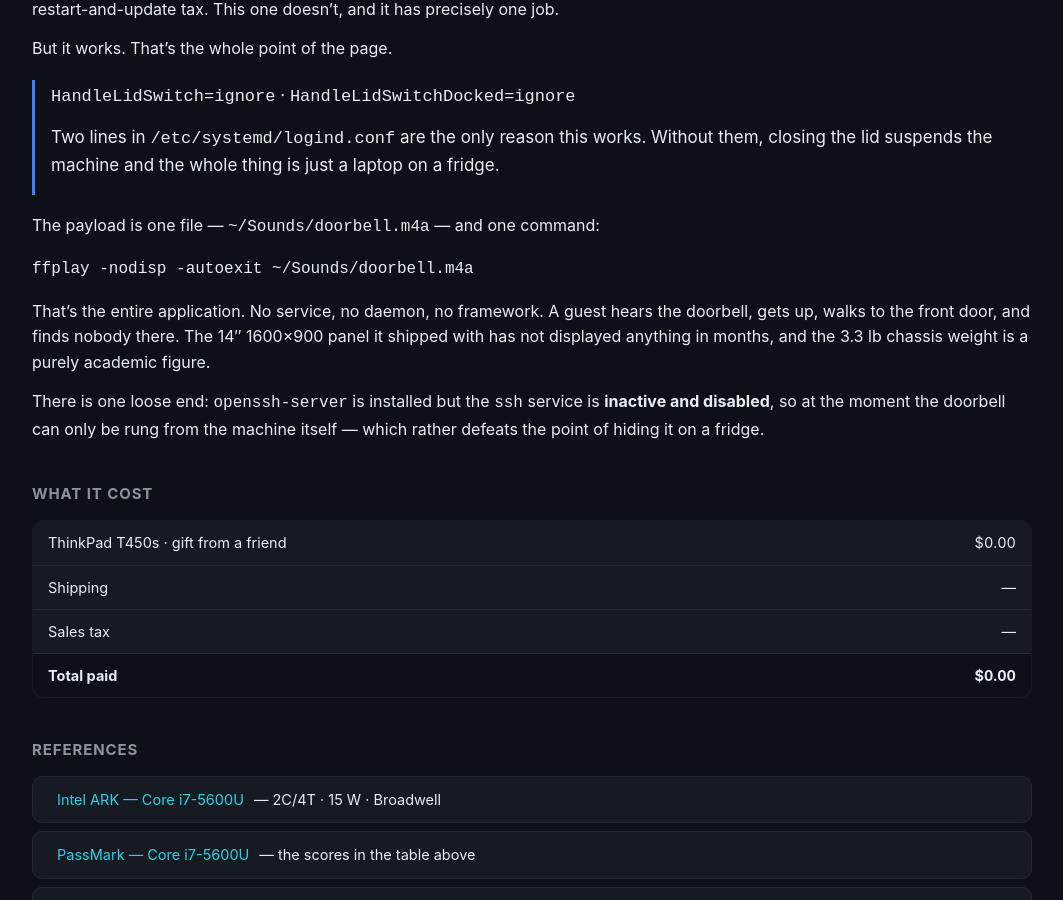
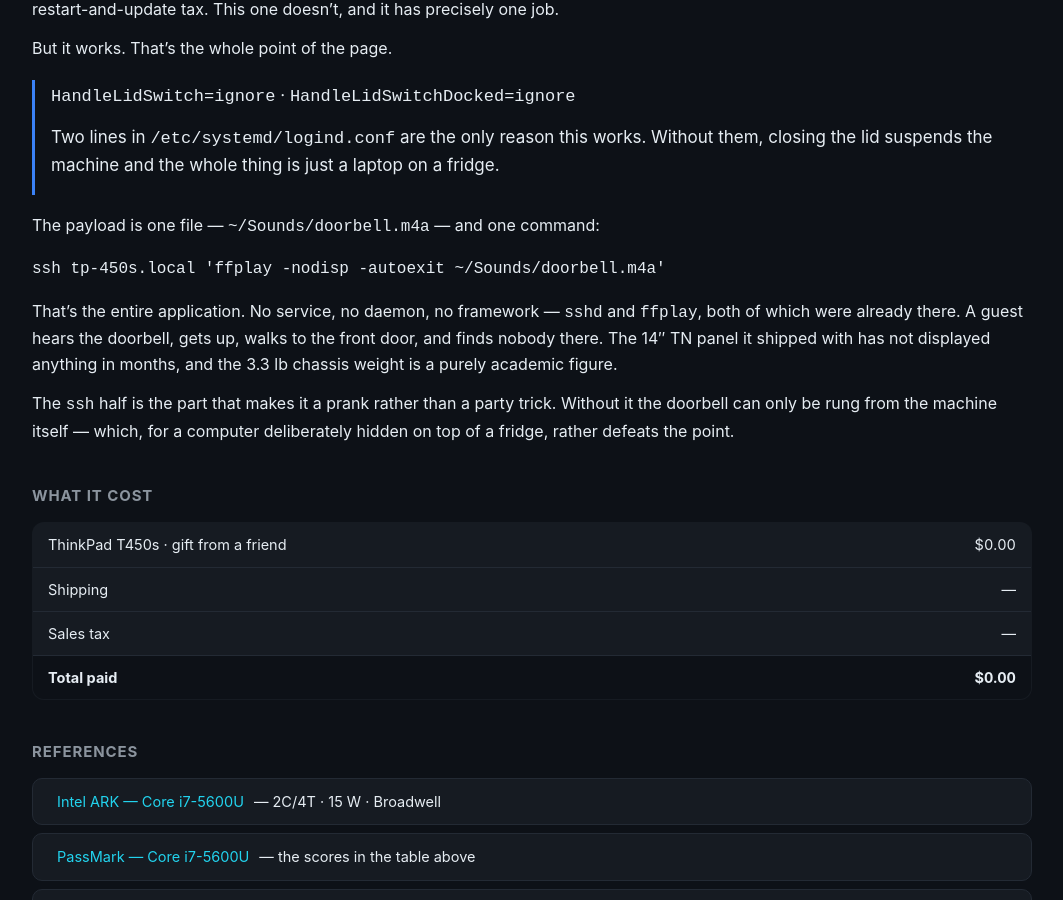
Before and after one commit to masautt/masautt.github.io, a Jekyll site: the page devices/thinkpad-t450s/index.html, which Jekyll copies as it is, in a window 1280 px wide and 900 px high, scrolled down 2337 px. Shown: the whole window, without its empty margins (108-1171 px from the left). Built offline with Jekyll 4.4.1, drawn with Linux system fonts in a browser that asks for light colours.

Commit message:
Deploy /devices from masautt-inc/devices@f99291a

```diff
--- a/devices/thinkpad-t450s/index.html
+++ b/devices/thinkpad-t450s/index.html
@@ -230,16 +230,17 @@ the lid suspends the machine and the whole thing is just a laptop on a fridge.</
 
 <p>The payload is one file — <code class="language-plaintext highlighter-rouge">~/Sounds/doorbell.m4a</code> — and one command:</p>
 
-<div class="language-bash highlighter-rouge"><div class="highlight"><pre class="highlight"><code>ffplay <span class="nt">-nodisp</span> <span class="nt">-autoexit</span> ~/Sounds/doorbell.m4a
+<div class="language-bash highlighter-rouge"><div class="highlight"><pre class="highlight"><code>ssh tp-450s.local <span class="s1">'ffplay -nodisp -autoexit ~/Sounds/doorbell.m4a'</span>
 </code></pre></div></div>
 
-<p>That’s the entire application. No service, no daemon, no framework. A guest hears the doorbell,
-gets up, walks to the front door, and finds nobody there. The 14″ 1600×900 panel it shipped with
-has not displayed anything in months, and the 3.3 lb chassis weight is a purely academic figure.</p>
+<p>That’s the entire application. No service, no daemon, no framework — <code class="language-plaintext highlighter-rouge">sshd</code> and <code class="language-plaintext highlighter-rouge">ffplay</code>, both
+of which were already there. A guest hears the doorbell, gets up, walks to the front door, and
+finds nobody there. The 14″ TN panel it shipped with has not displayed anything in months, and
+the 3.3 lb chassis weight is a purely academic figure.</p>
 
-<p>There is one loose end: <code class="language-plaintext highlighter-rouge">openssh-server</code> is installed but the <code class="language-plaintext highlighter-rouge">ssh</code> service is <strong>inactive and
-disabled</strong>, so at the moment the doorbell can only be rung from the machine itself — which
-rather defeats the point of hiding it on a fridge.</p>
+<p>The <code class="language-plaintext highlighter-rouge">ssh</code> half is the part that makes it a prank rather than a party trick. Without it the
+doorbell can only be rung from the machine itself — which, for a computer deliberately hidden
+on top of a fridge, rather defeats the point.</p>
 
 </div>
 
```
Also changed, not shown: devices/thinkpad-t450s.standalone.html (+8 -7 lines).
